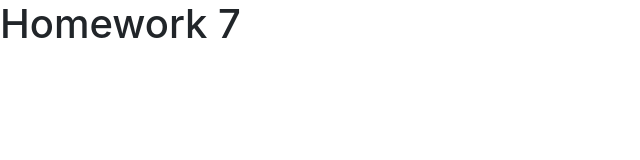
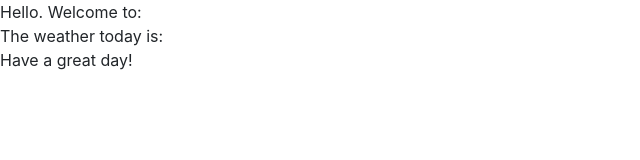
Before and after one commit to leannalrl/m7-hw7-lash-leanna, a plain HTML site: page index.html in a window 1280 px wide. Shown: the whole page, without its empty margins (0-640 px from the left). Drawn offline with nearby package versions, Linux system fonts and the light colour scheme.

Commit message:
added elements to hmtl

```diff
--- a/index.html
+++ b/index.html
@@ -16,7 +16,12 @@
 
  <body id="page-body">
 
-   <h1>Homework 7</h1>
+   <header>Hello. Welcome to: </header>
+
+   <main>The weather today is: </main>
+
+   <footer>Have a great day!</footer>
+
 
 
     <script src="main.js"></script>
```
